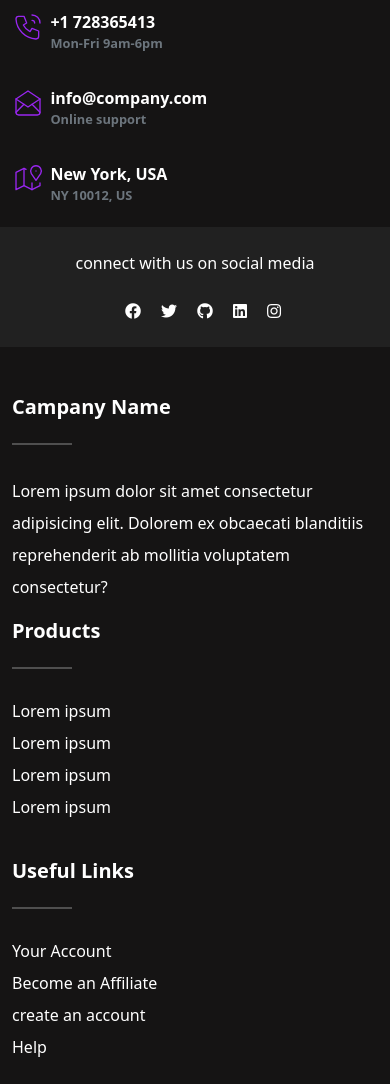
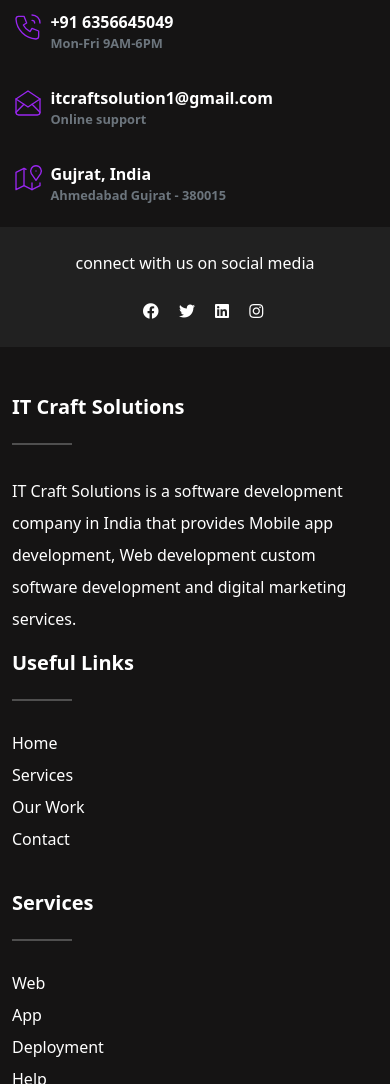
Before and after one commit to IT-Craft-Solution/Portfolio, a website: page index.html in a window 390 px wide. Shown: the part 10916-12000 px from the top of the page. Drawn offline with nearby package versions, Linux system fonts and the light colour scheme; files that its build step writes are made by us from their sources.

Commit message:
implemented footer part

```diff
--- a/index.html
+++ b/index.html
@@ -34,7 +34,7 @@
           </li>
         </ul>
         <button type="button" class="rounded-pill btn-rounded">
-          +1 728365413
+            +91 6356645049
           <span>
             <i class="fas fa-phone-alt"></i>
           </span>
@@ -646,8 +646,8 @@
           </svg>
         </div>
         <div class="contact-box__info">
-          <a href="#" class="contact-box__info--title">+1 728365413</a>
-          <p class="contact-box__info--subtitle">  Mon-Fri 9am-6pm</p>
+          <a href="tel:+91 6356645049" class="contact-box__info--title">+91 6356645049</a>
+          <p class="contact-box__info--subtitle">  Mon-Fri 9AM-6PM</p>
         </div>
       </div>
       <!-- CONTENT FOR EMAIL  -->
@@ -662,7 +662,7 @@
           </svg>
         </div>
         <div class="contact-box__info">
-          <a href="#" class="contact-box__info--title">info@company.com</a>
+          <a href="mailto:itcraftsolution1@gmail.com" class="contact-box__info--title">itcraftsolution1@gmail.com</a>
           <p class="contact-box__info--subtitle">Online support</p>
         </div>
       </div>
@@ -679,8 +679,8 @@
           </svg>
         </div>
         <div class="contact-box__info">
-          <a href="#" class="contact-box__info--title">New York, USA</a>
-          <p class="contact-box__info--subtitle">NY 10012, US</p>
+          <a href="#" class="contact-box__info--title">Gujrat, India</a>
+          <p class="contact-box__info--subtitle">Ahmedabad Gujrat - 380015</p>
         </div>
       </div>
     </div>
@@ -694,11 +694,10 @@
           connect with us on social media
         </div>
         <div class="col-lg-7 col-md-6">
-          <a href="#"><i class="fab fa-facebook"></i></a>
-          <a href="#"><i class="fab fa-twitter"></i></a>
-          <a href="#"><i class="fab fa-github"></i></a>
-          <a href="#"><i class="fab fa-linkedin"></i></a>
-          <a href="#"><i class="fab fa-instagram"></i></a>
+          <a href="https://www.facebook.com/itcraftsolution"><i class="fab fa-facebook"></i></a>
+          <a href="https://x.com/craft_solution"><i class="fab fa-twitter"></i></a>
+          <a href="https://www.linkedin.com/company/itcraftsolution/"><i class="fab fa-linkedin"></i></a>
+          <a href="https://www.instagram.com/itcraftsolution"><i class="fab fa-instagram"></i></a>
         </div>
       </div>
     </div>
@@ -708,30 +707,30 @@
   <div class="container mt-5">
     <div class="row text-white justify-content-center mt-3 pb-3">
       <div class="col-12 col-sm-6 col-lg-6 mx-auto">
-        <h5 class="text-capitalize fw-bold">Campany name</h5>
+        <h5 class="text-capitalize fw-bold">IT Craft Solutions</h5>
         <hr class="bg-white d-inline-block mb-4" style="width: 60px; height: 2px;">
         <p class="lh-lg">
-          Lorem ipsum dolor sit amet consectetur adipisicing elit. Dolorem ex obcaecati blanditiis reprehenderit ab mollitia voluptatem consectetur?
+          IT Craft Solutions is a software development company in India that provides Mobile app development, Web development custom software development and digital marketing services.
         </p>
-      </div>
-      <div class="col-12 col-sm-6 col-lg-2 mb-4 mx-auto">
-        <h5 class="text-capitalize fw-bold">Products</h5>
-        <hr class="bg-white d-inline-block mb-4" style="width: 60px; height: 2px;">
-        <ul class="list-inline campany-list">
-          <li><a href="#">Lorem ipsum</a></li>
-          <li><a href="#">Lorem ipsum</a></li>
-          <li><a href="#">Lorem ipsum</a></li>
-          <li><a href="#">Lorem ipsum</a></li>
-        </ul>
       </div>
       <div class="col-12 col-sm-6 col-lg-2 mb-4 mx-auto">
         <h5 class="text-capitalize fw-bold">useful links</h5>
         <hr class="bg-white d-inline-block mb-4" style="width: 60px; height: 2px;">
         <ul class="list-inline campany-list">
-          <li><a href="#"> Your Account</a></li>
-          <li><a href="#">Become an Affiliate</a></li>
-          <li><a href="#">create an account</a></li>
-          <li><a href="#">Help</a></li>
+          <li><a href="#">Home</a></li>
+          <li><a href="#services">Services</a></li>
+          <li><a href="#portfolio">Our Work</a></li>
+          <li><a href="#contact">Contact</a></li>
+        </ul>
+      </div>
+      <div class="col-12 col-sm-6 col-lg-2 mb-4 mx-auto">
+        <h5 class="text-capitalize fw-bold">Services</h5>
+        <hr class="bg-white d-inline-block mb-4" style="width: 60px; height: 2px;">
+        <ul class="list-inline campany-list">
+          <li><a href="#">Web</a></li>
+          <li><a href="#">App</a></li>
+          <li><a href="#">Deployment</a></li>
+          <li><a href="mailto:">Help</a></li>
         </ul>
       </div>
       <div class="col-12 col-sm-6 col-lg-2 mb-4 mx-auto">
@@ -753,9 +752,7 @@
       <div class="row text-center text-white">
         <div class="col-12">
           <div class="footer-bottom__copyright">
-            &COPY; Copyright 2021 <a href="#">Company</a> | Created by <a href="http://codewithpatrick.com" target="_blank">Muriungi</a><br><br>
-
-            Distributed by <a href="http://themewagon.com" target="_blank">ThemeWagon</a>
+            &COPY; Copyright 2024 <a href="#">IT Craft Solutions</a>
           </div>
         </div>
       </div>
@@ -767,23 +764,7 @@
 <a href="#" class="shadow btn-primary rounded-circle back-to-top">
   <i class="fas fa-chevron-up"></i>
 </a>
-
-
-
-
     <script src="assets/vendors/js/glightbox.min.js"></script>
-
-    <script type="text/javascript">
-      const lightbox = GLightbox({
-        'touchNavigation': true,
-        'href': 'https://www.youtube.com/watch?v=J9lS14nM1xg',
-        'type': 'video',
-        'source': 'youtube', //vimeo, youtube or local
-        'width': 900,
-        'autoPlayVideos': 'true',
-});
-
-    </script>
      <script src="assets/js/bootstrap.bundle.min.js"></script>
 </body>
 </html>
```
